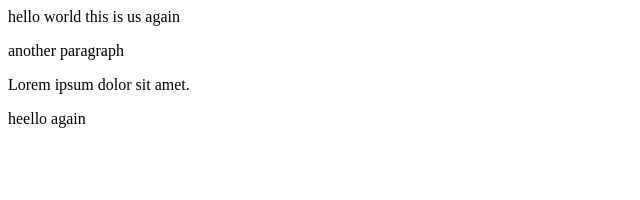
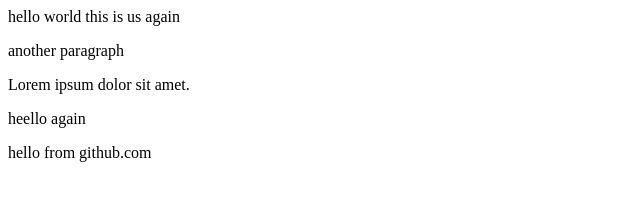
Before and after one commit to asanemeterio/Again, a plain HTML site: page index.html in a window 1280 px wide. Shown: the whole page, without its empty margins (0-640 px from the left). Drawn offline with Linux system fonts and the light colour scheme.

Commit message:
Update index.html

```diff
--- a/index.html
+++ b/index.html
@@ -10,5 +10,6 @@
     <p>another paragraph</p>
     <p>Lorem ipsum dolor sit amet.</p>
     <p>heello again</p>
+    <p> hello from github.com <p>
 </body>
 </html>
```
